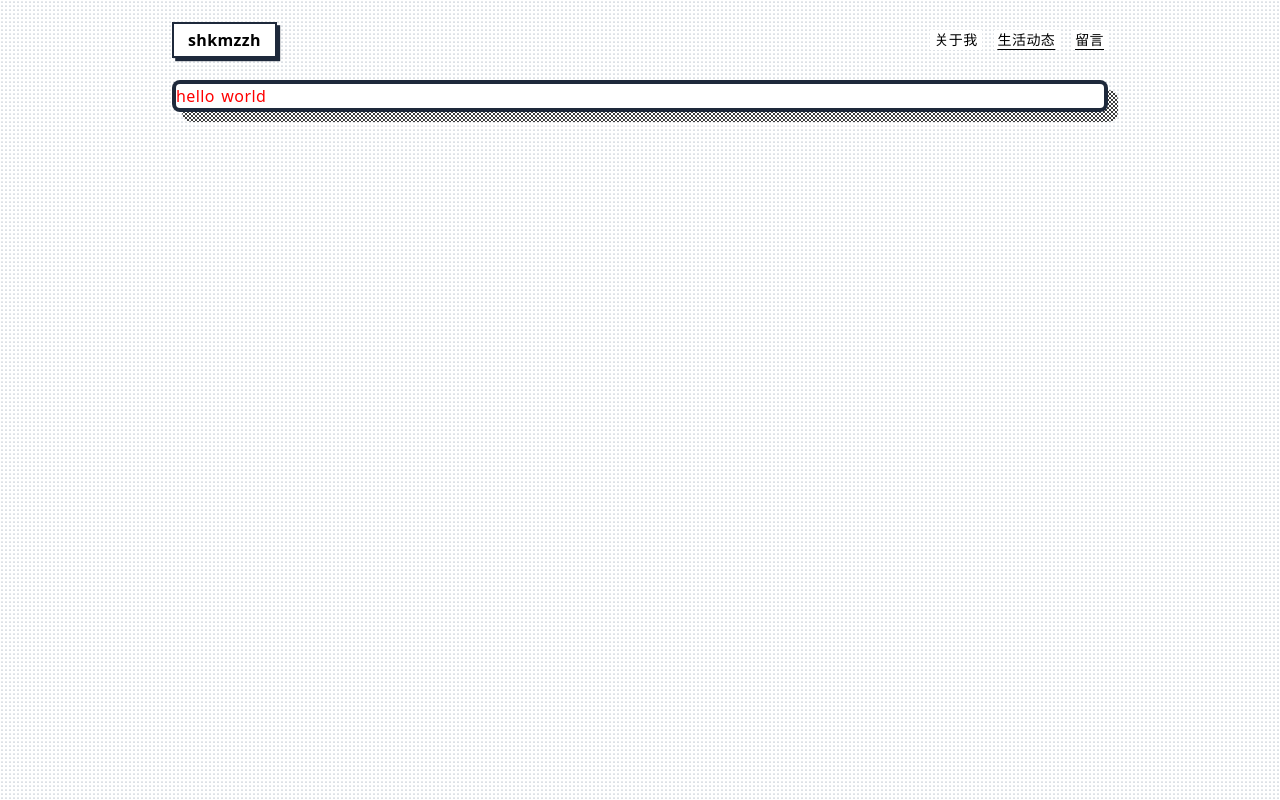
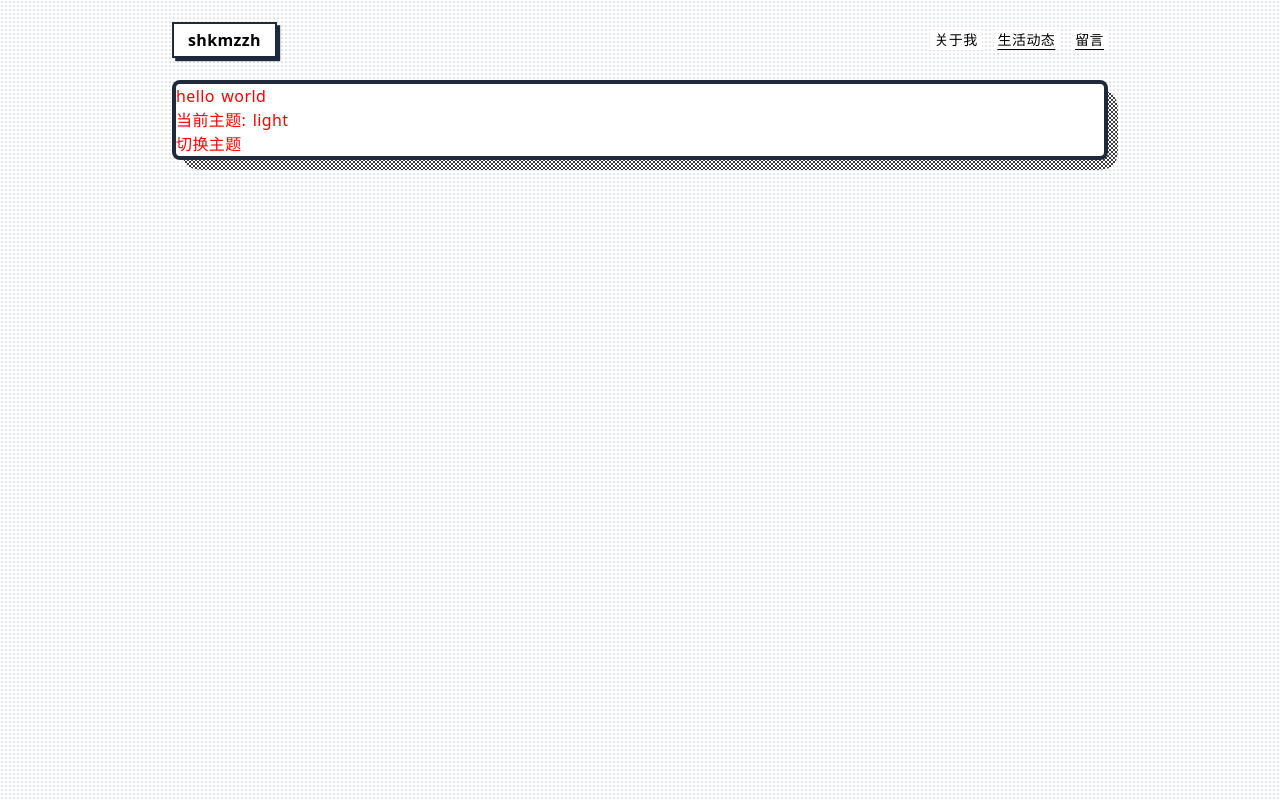
Before and after one commit to shkmzzh/my-website, a Next.js app: page / in a window 1280 px wide. Built offline with nearby package versions, Linux system fonts and the light colour scheme.

Commit message:
feat:theme

```diff
--- /dev/null
+++ b/src/components/ThemeToggle.tsx
@@ -0,0 +1,55 @@
+'use client';
+import { useState, useEffect } from 'react';
+
+const useTheme = () => {
+  const storedTheme = localStorage.getItem('theme') || 'system';
+  const [theme, setTheme] = useState(storedTheme);
+
+  // 检测系统主题
+  const detectSystemTheme = () => {
+    return window.matchMedia('(prefers-color-scheme: dark)').matches
+      ? 'dark'
+      : 'light';
+  };
+
+  useEffect(() => {
+    if (theme === 'system') {
+      const systemTheme = detectSystemTheme();
+      setTheme(systemTheme);
+    } else {
+      document.body.className = theme;
+    }
+
+    localStorage.setItem('theme', theme);
+  }, [theme]);
+
+  // 切换主题
+  const toggleTheme = () => {
+    switch (theme) {
+      case 'light':
+        setTheme('dark');
+        break;
+      case 'dark':
+        setTheme('system');
+        break;
+      default:
+        setTheme('light');
+        break;
+    }
+  };
+
+  return {
+    theme,
+    toggleTheme,
+  };
+};
+
+export default function ThemeToggle() {
+  const { theme, toggleTheme } = useTheme();
+  return (
+    <div>
+      <p>当前主题: {theme}</p>
+      <button onClick={toggleTheme}>切换主题</button>
+    </div>
+  );
+}
--- a/src/components/layout.tsx
+++ b/src/components/layout.tsx
@@ -1,5 +1,5 @@
 import React, { ReactNode } from 'react';
-import Header from '@/components/header';
+import Header from '@/components/Header';
 
 export default function Container({ children }: { children?: ReactNode }) {
   return (
--- a/src/pages/comment.tsx
+++ b/src/pages/comment.tsx
@@ -1,6 +1,6 @@
-import Layout from '@/components/layout';
+import Layout from '@/components/Layout';
 import { ReactElement } from 'react';
-import Card from '@/components/card';
+import Card from '@/components/Card';
 import Giscus from '@giscus/react';
 
 export default function Comment() {
--- a/src/pages/index.tsx
+++ b/src/pages/index.tsx
@@ -1,8 +1,9 @@
 import React, { useState, useEffect } from 'react';
-import Layout from '@/components/layout';
+import Layout from '@/components/Layout';
 import { ReactElement } from 'react';
+import ThemeToggle from "@/components/ThemeToggle";
 
-import Card from '@/components/card'
+import Card from '@/components/Card'
 
 const styleObject = {
   color: 'red',
@@ -42,6 +43,7 @@ export default function Home() {
         style={styleObject}
       >
         <span>hello world</span>
+        <ThemeToggle></ThemeToggle>
       </div>
 
       </Card>
--- a/src/pages/moment.tsx
+++ b/src/pages/moment.tsx
@@ -1,4 +1,4 @@
-import Layout from '@/components/layout';
+import Layout from '@/components/Layout';
 import { ReactElement } from 'react';
 
 export default function Moment() {
```
Also changed, not shown: src/styles/globals.css (line endings or trailing spaces).
